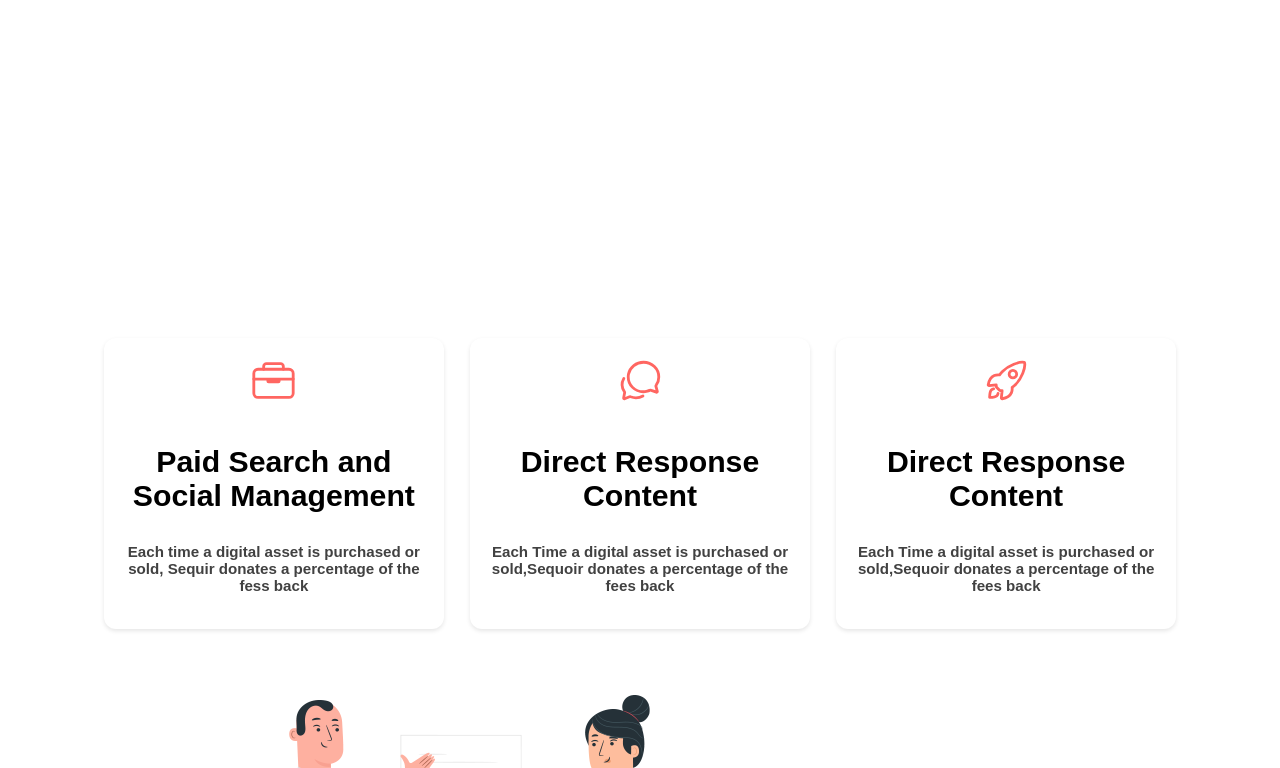
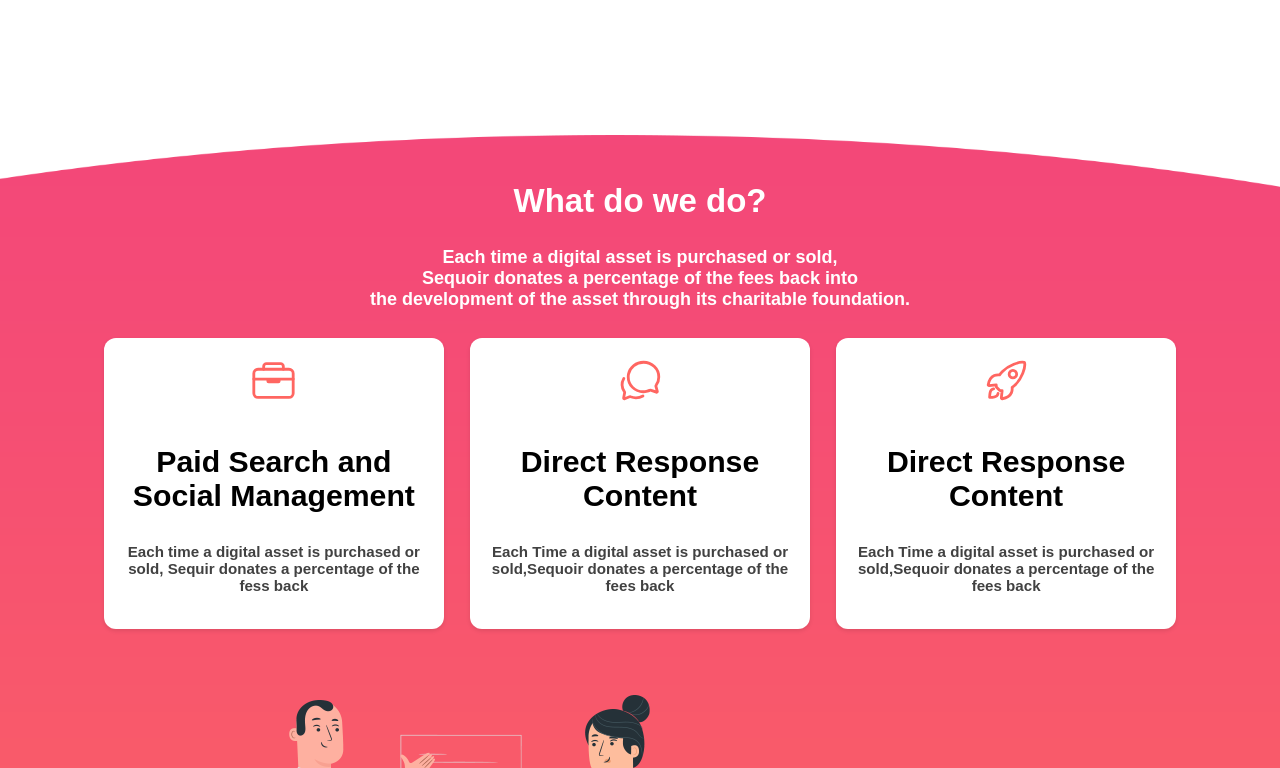
Before and after one commit to H4S0/Agency-landing-page, a plain HTML site: page index.html in a window 1280 px wide. Shown: the part 840-1608 px from the top of the page. Drawn offline with nearby package versions, Linux system fonts and the light colour scheme; files whose address does not match are found by name.

Commit message:
Update style.css

```diff
--- a/style.css
+++ b/style.css
@@ -149,7 +149,7 @@
 .about{
   color: #fff;
   position: relative;
-  background: url(/about-bg.png) no-repeat;
+  background: url(slike/about-bg.png) no-repeat;
   background-position: center;
   background-size: cover;
   padding-top: 20px;
```
